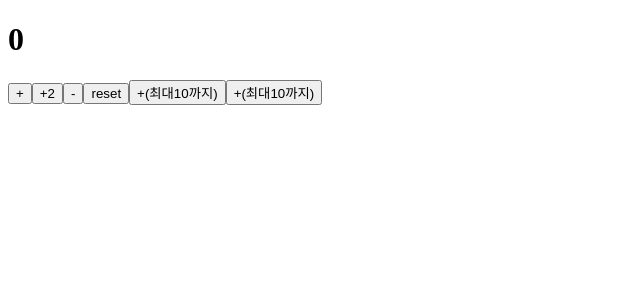
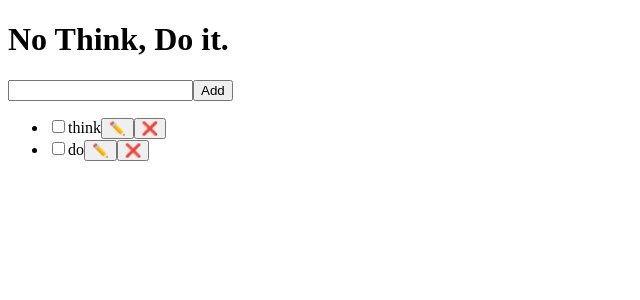
Before and after one commit to Delend08/Programming_React01, a React (Vite) app: page / in a window 1280 px wide. Shown: the top 300 px of the page, without its empty margins (0-640 px from the left). Built offline with nearby package versions, Linux system fonts and the light colour scheme.

Commit message:
TodoListApp 시작 👊, HTML

```diff
--- /dev/null
+++ b/src/TodoListApp.jsx
@@ -0,0 +1,30 @@
+
+
+function TodoListApp() {
+
+    return (
+        <div>
+            <h1>No Think, Do it.</h1>
+            <form>
+                <input type="text" name="Todo" id="Todo" />
+                <button type="submit">Add</button>
+            </form>
+            <ul id="TodoList">
+                <li>
+                    <input type="checkbox" id="check1" />
+                    <label htmlFor="check1">think</label>
+                    <button>✏️</button>
+                    <button>❌</button>
+                </li>
+                <li>
+                    <input type="checkbox" id="check2" />
+                    <label htmlFor="check2">do</label>
+                    <button>✏️</button>
+                    <button>❌</button>
+                </li>
+            </ul>
+        </div>
+    )
+}
+
+export default TodoListApp
--- a/src/main.jsx
+++ b/src/main.jsx
@@ -1,10 +1,12 @@
+//https://programming-react01.s2464.workers.dev/
+
 import { StrictMode } from 'react'
 import { createRoot } from 'react-dom/client'
 // import './index.css'
-import CounterApp from './CounterApp.jsx'
+import TodoListApp from './TodoListApp.jsx'
 
 createRoot(document.getElementById('root')).render(
   <StrictMode>
-    <CounterApp />
+    <TodoListApp />
   </StrictMode>,
 )
```
Also changed, not shown: 1 other file (tests, documents, lock files or other folders).
